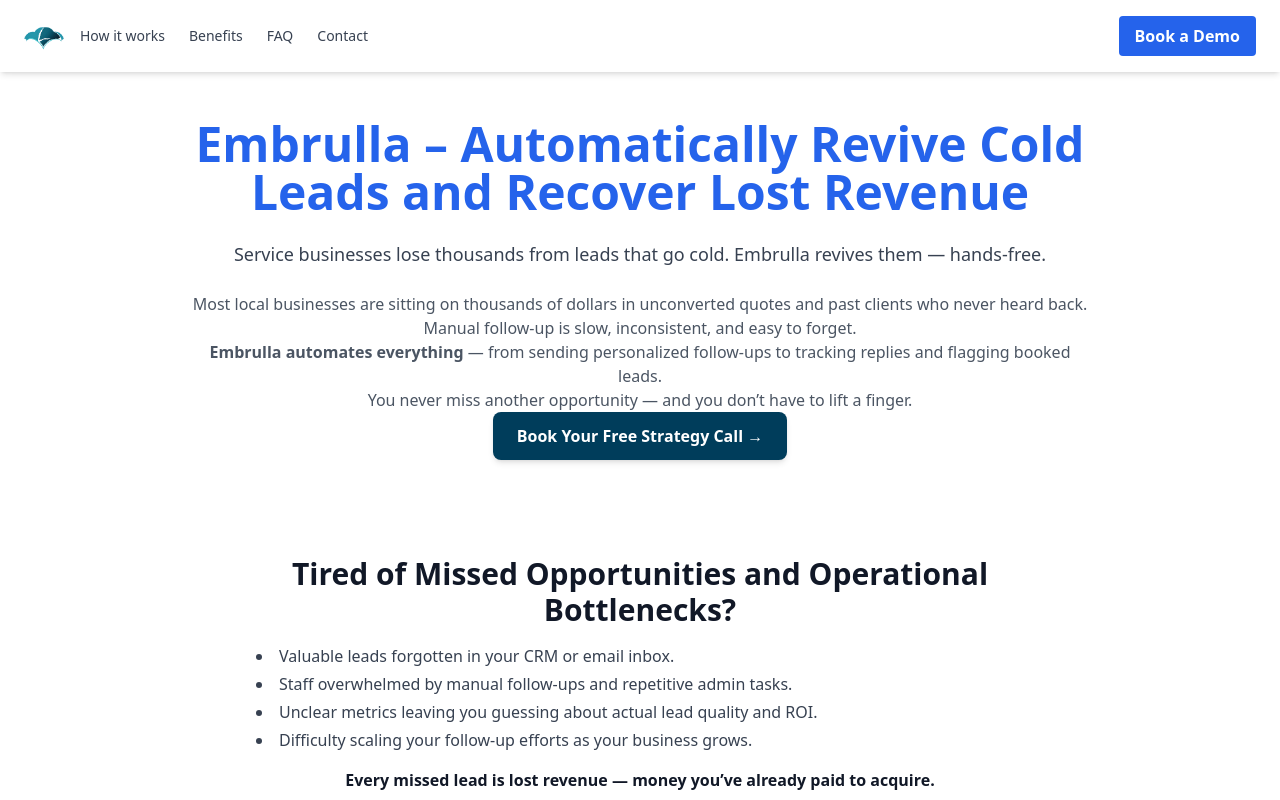
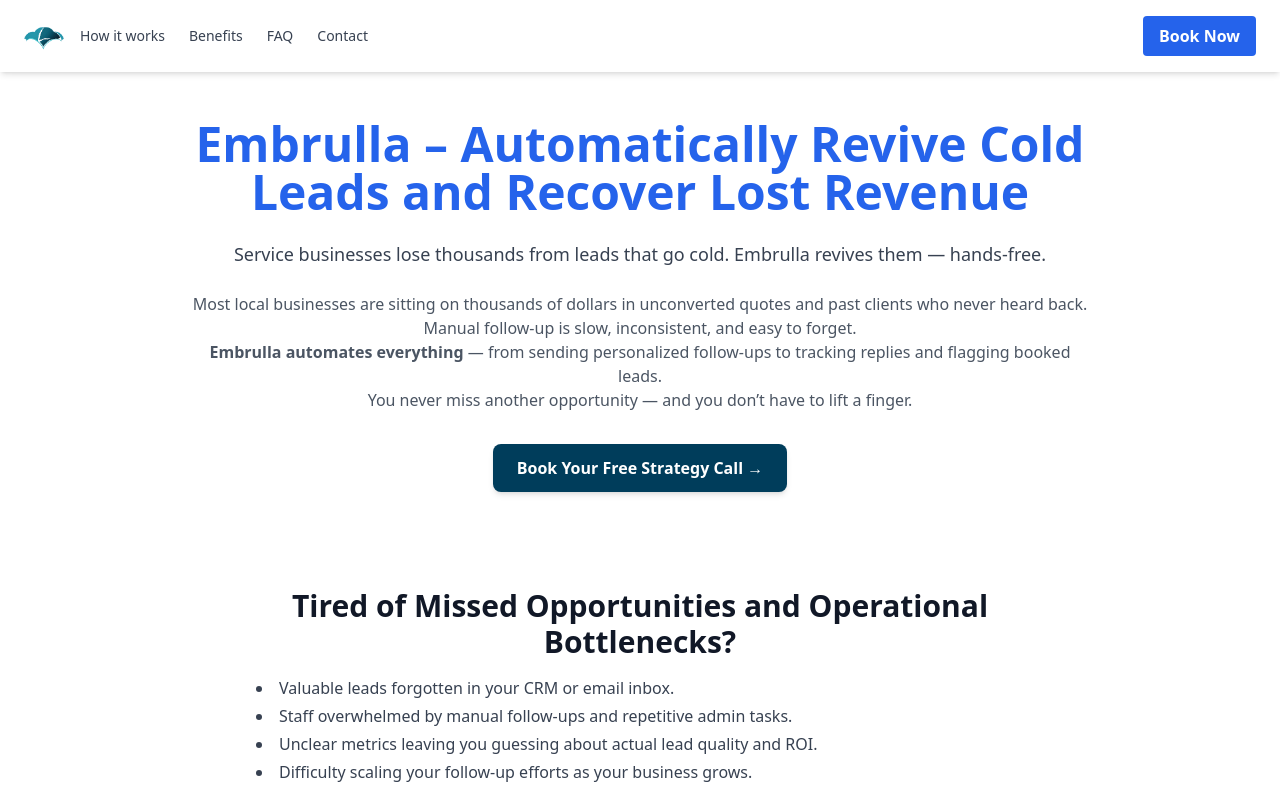
Before and after one commit to Tylersdoiron/v6, a React (Vite) app: page / in a window 1280 px wide. Shown: the top 800 px of the page. Built offline with nearby package versions, Linux system fonts and the light colour scheme.

Commit message:
Update EmbrullaLandingPage.tsx

```diff
--- a/src/EmbrullaLandingPage.tsx
+++ b/src/EmbrullaLandingPage.tsx
@@ -19,7 +19,7 @@
           </nav>
         </div>
         <a href="https://calendly.com/tylerdoiron-embrulla" className="bg-blue-600 text-white px-4 py-2 rounded hover:bg-blue-700 font-semibold">
-          Book a Demo
+          Book Now
         </a>
       </header>
 
@@ -46,7 +46,7 @@
 </p>
 <motion.a
   href="https://calendly.com/tylerdoiron-embrulla"
-  className="inline-block bg-primary text-white px-6 py-3 rounded-lg font-semibold shadow-md hover:shadow-xl hover:scale-105 transition-all duration-300"
+  className="mt-8 inline-block bg-primary text-white px-6 py-3 rounded-lg font-semibold shadow-md hover:shadow-xl hover:scale-105 transition-all duration-300"
   whileInView={{ opacity: 1, scale: 1 }}
   initial={{ opacity: 0, scale: 0.95 }}
   whileHover={{ scale: 1.05 }}
```
